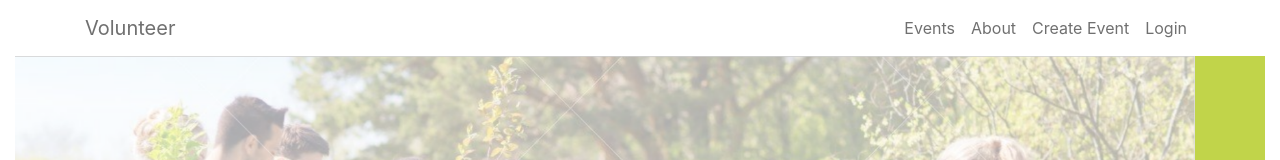
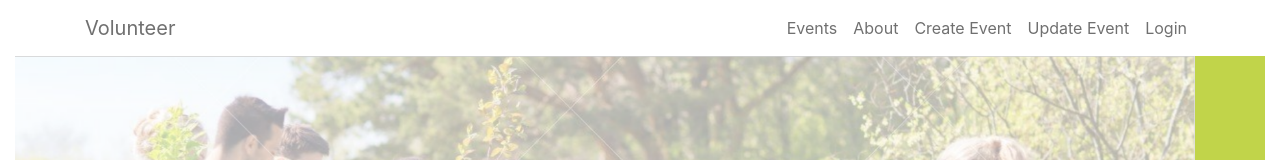
Before and after one commit to MikhailHusyev/VolunteerSite, an Angular app: page / in a window 1280 px wide. Shown: the top 160 px of the page. Built offline with nearby package versions, Linux system fonts and the light colour scheme.

Commit message:
Update Button Added

```diff
--- a/src/app/common/navbar/navbar.component.html
+++ b/src/app/common/navbar/navbar.component.html
@@ -13,6 +13,7 @@
                             <li class="nav-item"><a class="nav-link linkColor " [routerLink] = "['/events']">Events</a></li>
                             <li class="nav-item"><a class="nav-link linkColor" [routerLink] = "['/aboutus']">About</a></li>
                             <li class="nav-item"><a class="nav-link linkColor" [routerLink] = "['/private/createevent']">Create Event</a></li>
+                            <li class="nav-item"><a class="nav-link linkColor" [routerLink] = "['/private/createevent']">Update Event</a></li>
                             <li class="nav-item"><a class="nav-link linkColor" href="#">Login</a></li>
                         </ul>
 
--- a/src/app/public/event-page/event-page.component.html
+++ b/src/app/public/event-page/event-page.component.html
@@ -33,6 +33,10 @@
             <div class="col-md-4"></div>
             <div class="col-md-4 text-center"><button type="button" class="btn btn-outline-danger" (click)="delete()">Delete</button></div>
         </div>
+        <div class="row mt-3">
+            <div class="col-md-4"></div>
+            <div class="col-md-4 text-center"><button type="button" class="btn btn-warning">Update</button></div>
+        </div>
 
     </div>
 </div>
```
